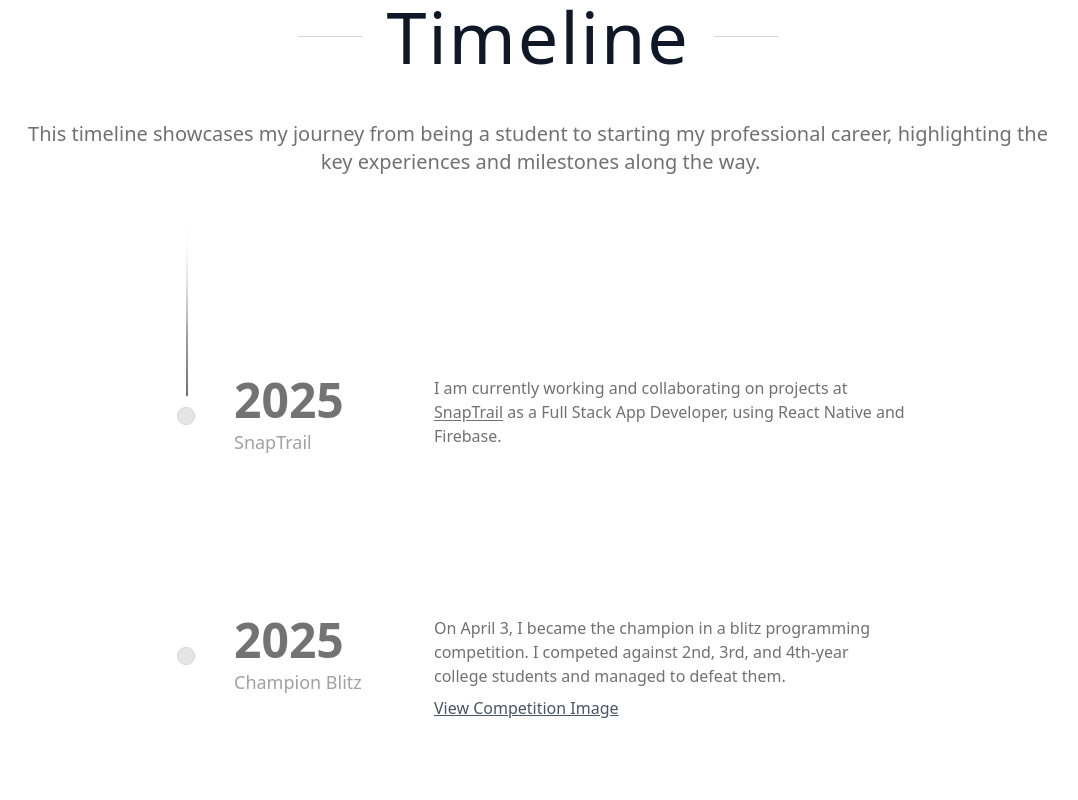
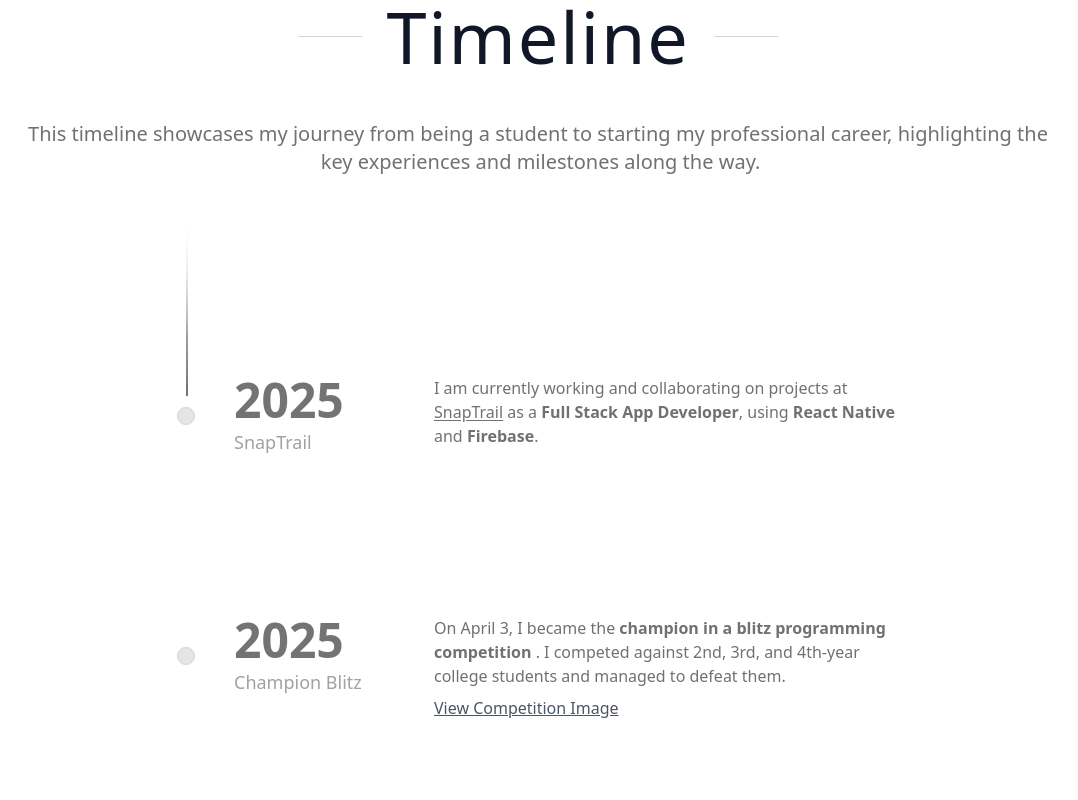
Before and after one commit to akatsuki0354/portfoliov2, a Next.js app: page /Components/TimeLine in a window 1280 px wide. Shown: the top 800 px of the page, without its empty margins (102-1180 px from the left). Built offline with nearby package versions, Linux system fonts and the light colour scheme.

Commit message:
Timeline

```diff
--- a/src/app/Components/TimeLine/page.tsx
+++ b/src/app/Components/TimeLine/page.tsx
@@ -12,9 +12,7 @@ export default function TimelinePage() {
             content: (
                 <div>
                     <p className=" mb-2 text-muted-foreground">
-
-                        I am currently working and collaborating on projects at <a href="https://snaptrail.app/" className="underline-offset-2 underline">SnapTrail</a> as a Full Stack App Developer, using React Native and Firebase.
-
+                        I am currently working and collaborating on projects at <a href="https://snaptrail.app/" className="underline-offset-2 underline">SnapTrail</a> as a <strong>Full Stack App Developer</strong>, using <strong>React Native</strong> and <strong>Firebase</strong>.
                     </p>
                 </div>
             ),
@@ -25,7 +23,7 @@ export default function TimelinePage() {
             content: (
                 <div>
                     <p className=" mb-2   text-muted-foreground">
-                        On April 3, I became the champion in a blitz programming competition. I competed against 2nd, 3rd, and 4th-year college students and managed to defeat them.
+                        On April 3, I became the <strong>champion in a blitz  programming competition </strong>. I competed against 2nd, 3rd, and 4th-year college students and managed to defeat them.
                     </p>
                     <ImageLink
                         src={image2}
```
